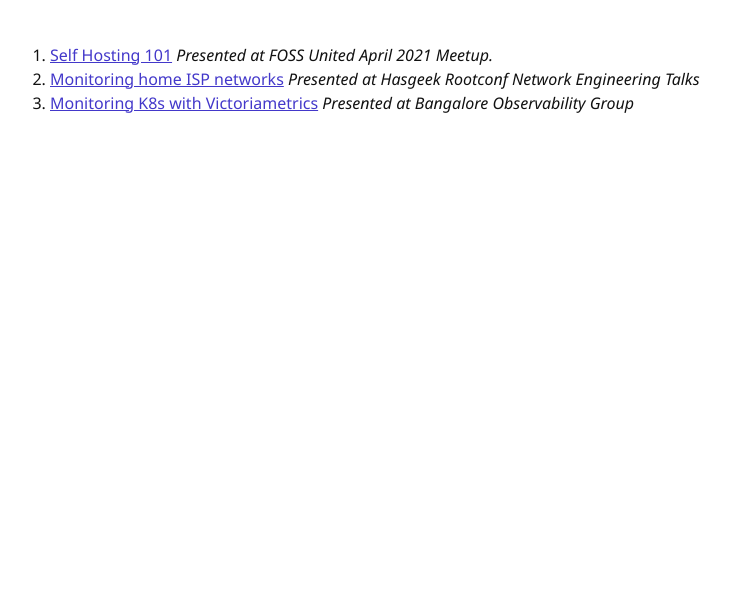
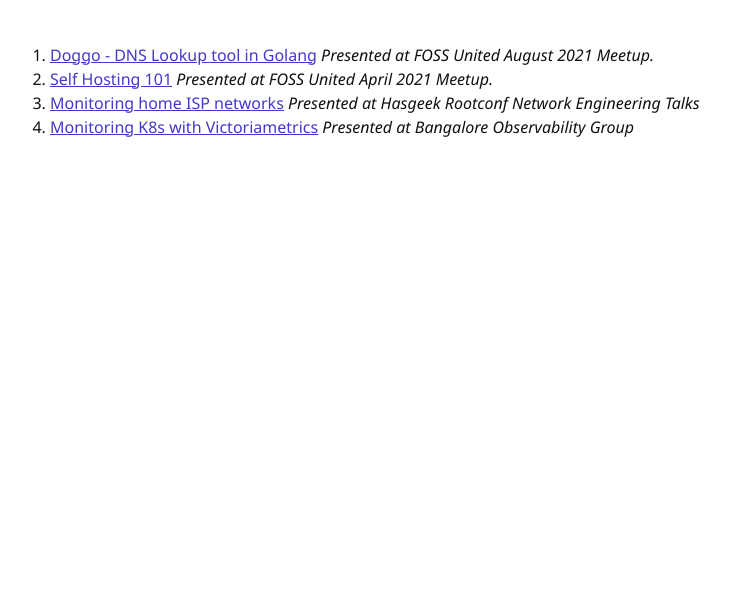
Before and after one commit to mr-karan/talks, a plain HTML site: page index.html in a window 1280 px wide. Shown: the part 203-800 px from the top of the page, without its empty margins (180-911 px from the left). Drawn offline with Linux system fonts and the light colour scheme.

Commit message:
feat: Update index

```diff
--- a/index.html
+++ b/index.html
@@ -15,7 +15,11 @@
     <main>
         <ol>
             <li>
-                <a href="./talks/foss-united-apr-2021.html">Self Hosting 101</a>
+                <a href="./talks/doggo/Doggo_FU_Aug_21.html">Doggo - DNS Lookup tool in Golang</a>
+                <i>Presented at FOSS United August 2021 Meetup.</i>
+            </li>
+            <li>
+                <a href="./talks/self-host/Self_Host_FU_Arpil_21.html">Self Hosting 101</a>
                 <i>Presented at FOSS United April 2021 Meetup.</i>
             </li>
             <li>
```
